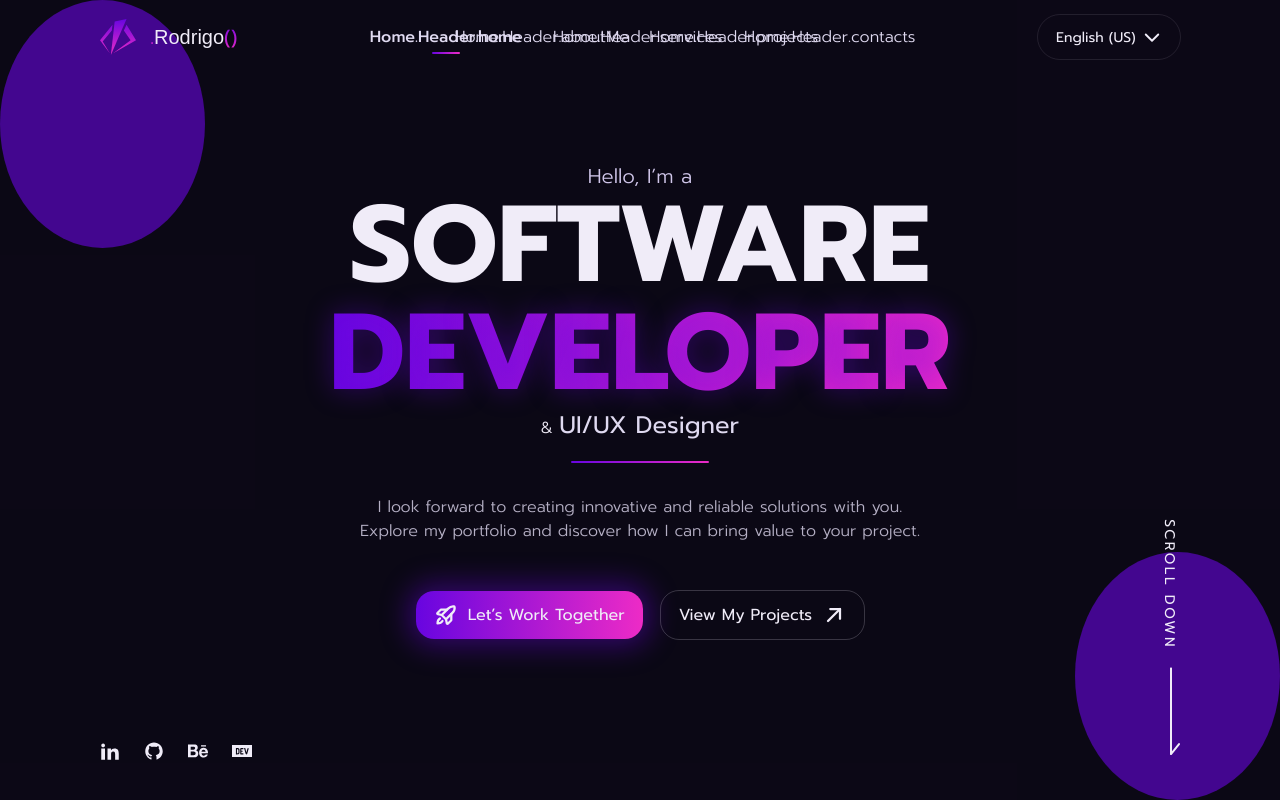
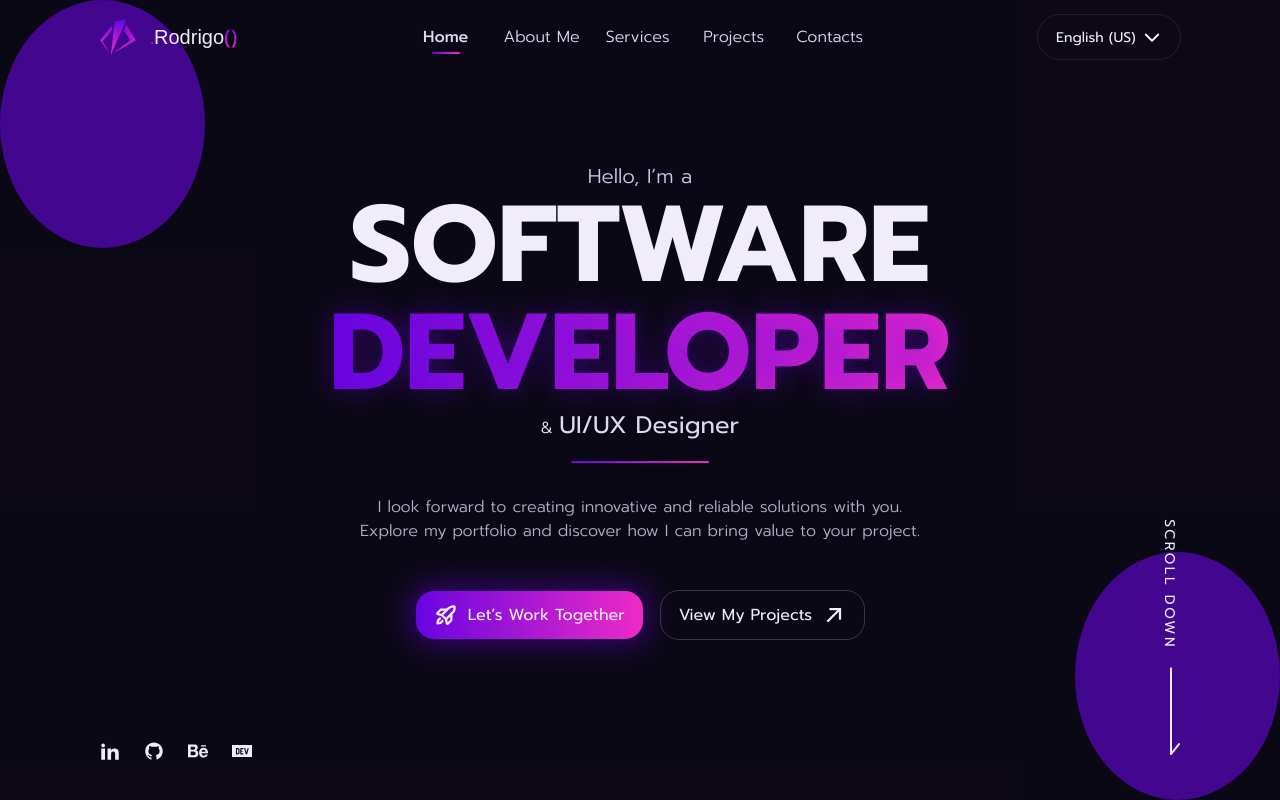
Before and after one commit to rodrigsmor/my-portfolio, a Next.js app: page /en-US in a window 1280 px wide. Built offline with nearby package versions, Linux system fonts and the light colour scheme; a web font is replaced by a local one.

Commit message:
:construction: feat: translate home section

```diff
--- a/components/textual/navbar-tab/index.tsx
+++ b/components/textual/navbar-tab/index.tsx
@@ -1,6 +1,8 @@
 import { SectionsKey } from '@/utils/@types/sections';
 
 import styles from './navbar.module.css';
+import { PathToDot, useTranslate } from '@/utils/hooks/useTranslate';
+import { Dictionary } from '@/utils/functions/dictionaries';
 
 interface NavbarTabProps {
   value: SectionsKey;
@@ -9,13 +11,15 @@ interface NavbarTabProps {
 }
 
 export function NavbarTab({ isCurrent, label, value }: NavbarTabProps) {
+  const {t} = useTranslate();
+
   return (
     <a
       href={`#${value}`}
       aria-current={isCurrent ? 'page' : 'false'}
       className={styles.navbarTab}
     >
-      {label}
+      {t(label as PathToDot<Dictionary>)}
     </a>
   );
 }
--- a/components/textual/scroll-down-indicator/index.tsx
+++ b/components/textual/scroll-down-indicator/index.tsx
@@ -1,5 +1,6 @@
 import { SVGProps } from 'react';
 import styles from './scroll-down-indicator.module.css';
+import { useTranslate } from '@/utils/hooks/useTranslate';
 
 const ScrollDownIcon = (props: SVGProps<SVGSVGElement>) => (
   <svg
@@ -21,9 +22,10 @@ const ScrollDownIcon = (props: SVGProps<SVGSVGElement>) => (
 );
 
 export function ScrollDownIndicator() {
+  const { t } = useTranslate();
   return (
     <div className={styles.scrollDownIndicator}>
-      <p>Scroll Down</p>
+      <p>{t('Home.scrollDown')}</p>
       <ScrollDownIcon />
     </div>
   );
--- /dev/null
+++ b/i18n/en-US.json
@@ -0,0 +1,16 @@
+{
+  "Metadata": {
+    "title": "Rodrigo Moreira | Software Developer's Portfolio",
+    "description": "Freelance Developer & UI/UX designer with 4+ years of experience. I build SaaS platforms, AI Powered apps, and responsive web solutions focunsed on usability, performance and security."
+  },
+  "Home": {
+    "Header": {
+      "home": "Home",
+      "aboutMe": "About Me",
+      "services": "Services",
+      "projects": "Projects",
+      "contacts": "Contacts"
+    },
+    "scrollDown": "Scroll Down"
+  }
+}
--- /dev/null
+++ b/i18n/es-419.json
@@ -0,0 +1,16 @@
+{
+  "Metadata": {
+    "title": "Rodrigo Moreira | Portafolio de Desarrollador de Software",
+    "description": "Desarrollador Freelance y Diseñador UI/UX con más de 4 años de experiencia. Construyo plataformas SaaS, aplicaciones potenciadas por IA y soluciones web responsivas enfocadas en usabilidad, rendimiento y seguridad."
+  },
+  "Home": {
+    "Header": {
+      "home": "Inicio",
+      "aboutMe": "Sobre mí",
+      "services": "Servicios",
+      "projects": "Proyectos",
+      "contacts": "Contacto"
+    },
+    "scrollDown": "Sigue bajando"
+  }
+}
--- /dev/null
+++ b/i18n/pt-BR.json
@@ -0,0 +1,16 @@
+{
+  "Metadata": {
+    "title": "Rodrigo Moreira | Portfólio de Desenvolvedor de Software",
+    "description": "Desenvolvedor Freelance & UI/UX Designer com mais de 4 anos de experiência. Construo plataformas SaaS, aplicativos baseados em IA e soluções web responsivas focadas em usabilidade, performance e segurança."
+  },
+  "Home": {
+    "Header": {
+      "home": "Início",
+      "aboutMe": "Sobre mim",
+      "services": "Serviços",
+      "projects": "Projetos",
+      "contacts": "Contatos"
+    },
+    "scrollDown": "Veja mais"
+  }
+}
```
